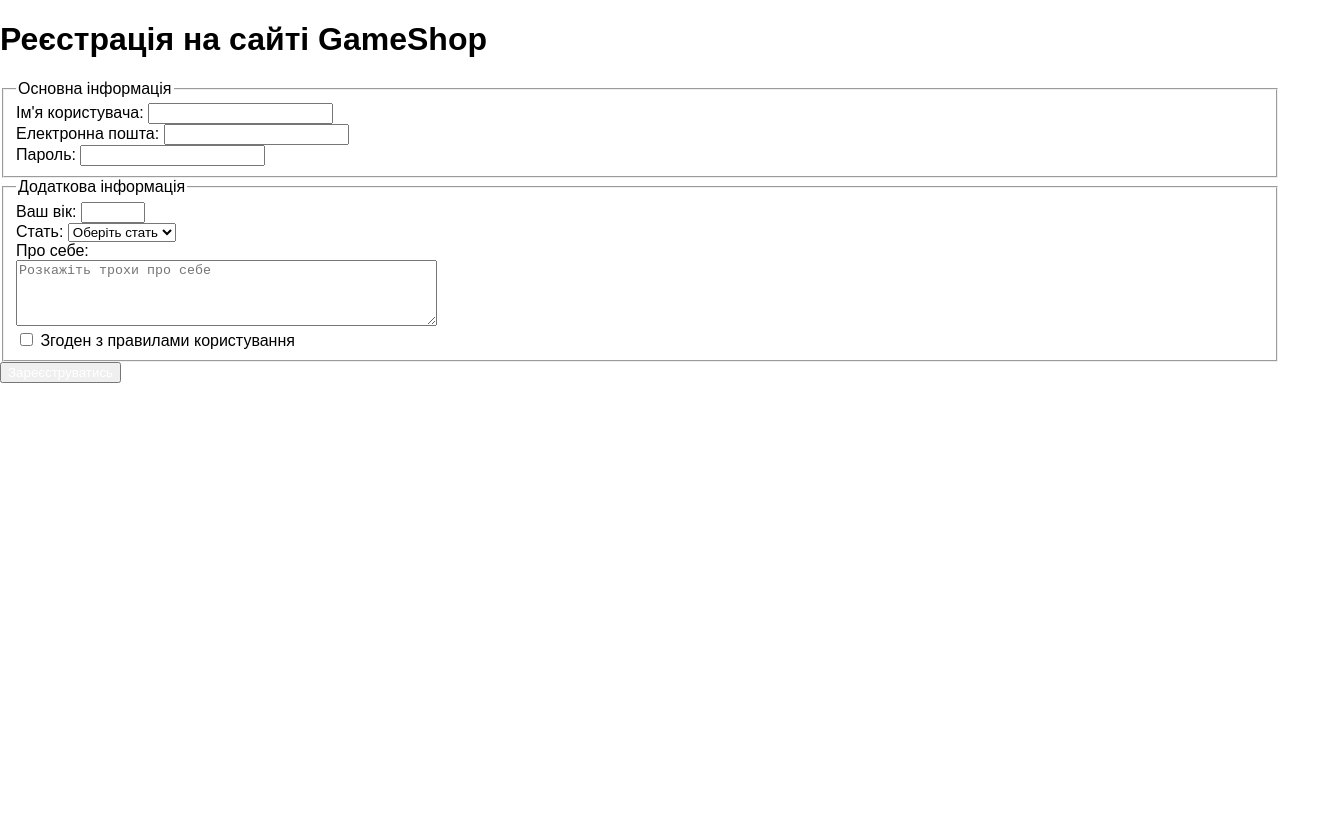
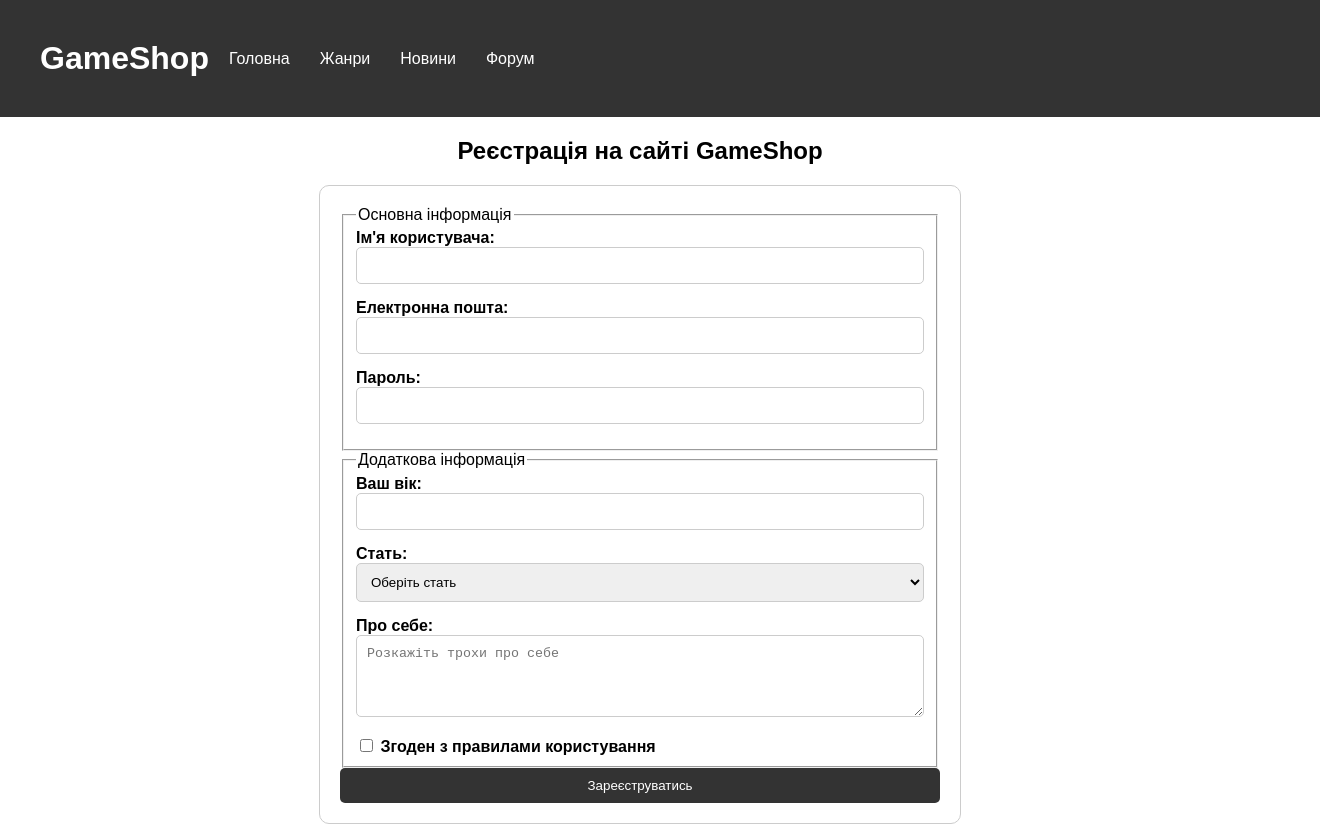
Before and after one commit to VONSAIK/GameShop, a plain HTML site: page register.html in a window 1280 px wide. Shown: the whole page, 1320 px wide, since content can reach past the window. Before the commit the page ends 800 px from the top, so only its background shows below. Drawn offline with Linux system fonts and the light colour scheme.

Commit message:
added styles for form registration
додав стилі для форми реєстрації

```diff
--- a/register.html
+++ b/register.html
@@ -7,7 +7,17 @@
     <link rel="stylesheet" href="styles/styles.css">
 </head>
 <body>
-    <h1>Реєстрація на сайті GameShop</h1>
+    <header>
+        <h1>GameShop</h1>
+        <ul>
+            <li><a href="/index.html">Головна</a></li>
+            <li>Жанри</li>
+            <li>Новини</li>
+            <li>Форум</li>
+        </ul>
+    </header>
+    <div class="form">
+        <h2>Реєстрація на сайті GameShop</h2>
     <form id="registrationForm">
         <fieldset>
             <legend>Основна інформація</legend>
@@ -45,6 +55,7 @@
 
         <button type="submit"><a href="/index.html">Зареєструватись<a></button>
     </form>
+    </div>
     <script src="/scrips/register.js"></script>
 </body>
 </html>
--- a/styles/styles.css
+++ b/styles/styles.css
@@ -102,19 +102,19 @@ section a:hover {
 
 /* Стилі для різних секцій */
 #section1 {
-    background-color: #e0e0e0; /* Сірий фон для секції "Стратегії" */
+    background-color: #e0e0e0;
 }
 
 #section2 {
-    background-color: #d3d3d3; /* Сірий фон для секції "Рольові(RPG)" */
+    background-color: #d3d3d3;
 }
 
 #section3 {
-    background-color: #c6c6c6; /* Сірий фон для секції "Шутери" */
+    background-color: #c6c6c6;
 }
 
 #section4 {
-    background-color: #b9b9b9; /* Сірий фон для секції "Симулятори" */
+    background-color: #b9b9b9;
 }
 
 
@@ -169,3 +169,53 @@ a {
 a:hover {
     text-decoration: underline; /* підкреслюємо посилання при наведенні курсору */
 }
+
+form {
+    max-width: 600px; /* Максимальна ширина форми */
+    margin: 0 auto; /* Центруємо форму по горизонталі */
+    padding: 20px; /* Відступи */
+    border: 1px solid #ccc; /* Рамка навколо форми */
+    border-radius: 10px; /* Закруглені кути форми */
+}
+
+/* Стилі для заголовка форми */
+.form h2 {
+    text-align: center; /* Вирівнювання тексту по центру */
+}
+
+/* Стилі для полів вводу */
+form input[type="text"],
+form input[type="email"],
+form input[type="password"],
+form input[type="number"],
+form select,
+form textarea {
+    width: 100%; /* Захоплюємо всю доступну ширину */
+    padding: 10px; /* Відступи вокруг полів вводу */
+    margin-bottom: 15px; /* Відступ між полями */
+    border: 1px solid #ccc; /* Рамка навколо полів вводу */
+    border-radius: 5px; /* Закруглені кути полів вводу */
+    box-sizing: border-box; /* Враховуємо товщину рамки у загальній ширині елемента */
+}
+
+/* Стилі для лейблів полів вводу */
+form label {
+    font-weight: bold; /* Жирний шрифт */
+}
+
+/* Стилі для кнопки "Зареєструватись" */
+form button {
+    width: 100%; /* Захоплюємо всю доступну ширину */
+    padding: 10px; /* Відступи */
+    background-color: #333; /* Колір фону кнопки */
+    color: #fff; /* Колір тексту кнопки */
+    border: none; /* Видаляємо рамку */
+    border-radius: 5px; /* Закруглені кути */
+    cursor: pointer; /* Змінюємо курсор при наведенні */
+    transition: background-color 0.3s; /* Плавна анімація зміни кольору фону */
+}
+
+/* Анімація при наведенні на кнопку */
+form button:hover {
+    background-color: #555; /* Зміна кольору фону при наведенні */
+}
```
